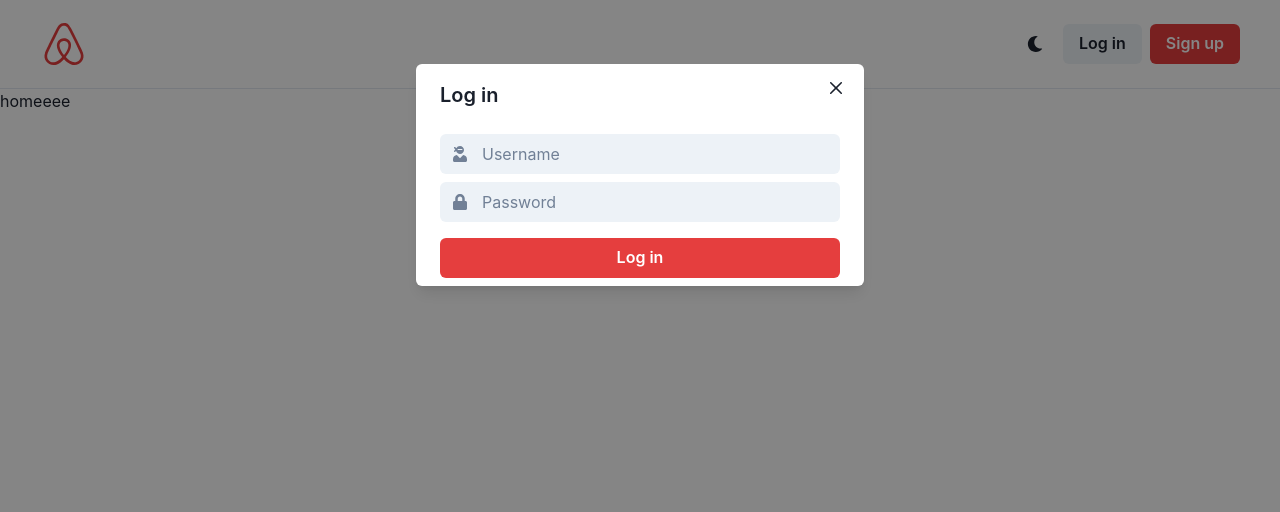
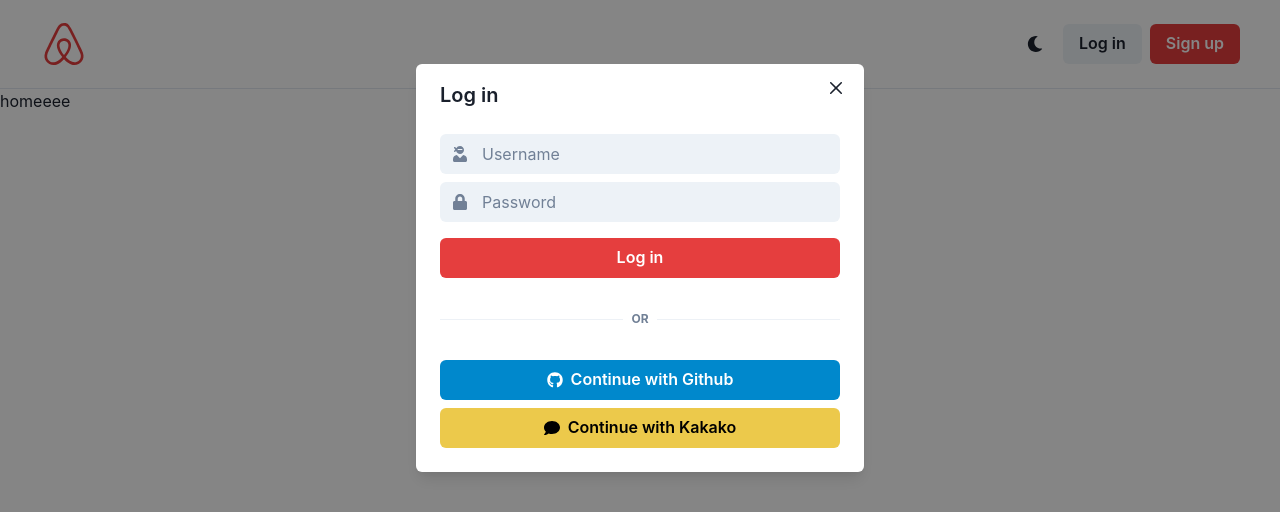
Before and after one commit to Hwannni/airbnb-clone-frontend, a React (Create React App) app: page / in a window 1280 px wide. Both pictures are taken after a click on the button "Log in". Shown: the top 512 px of the page. Built offline with nearby package versions, Linux system fonts and the light colour scheme.

Commit message:
18_2_Sign_Up_Modal

```diff
--- /dev/null
+++ b/src/components/Header.tsx
@@ -0,0 +1,52 @@
+import {
+  Box,
+  Button,
+  HStack,
+  IconButton,
+  useDisclosure,
+} from "@chakra-ui/react";
+import { Link } from "react-router-dom";
+import { FaAirbnb, FaMoon } from "react-icons/fa";
+import LoginModal from "./LoginModal";
+import SignUpModal from "./SignUpModal";
+
+export default function Header() {
+  const {
+    isOpen: isLoginOpen,
+    onClose: onLoginClose,
+    onOpen: onLoginOpen,
+  } = useDisclosure();
+  const {
+    isOpen: isSignUpOpen,
+    onClose: onSignUpClose,
+    onOpen: onSignUpOpen,
+  } = useDisclosure();
+  return (
+    <HStack
+      justifyContent={"space-between"}
+      py={5}
+      px={10}
+      borderBottomWidth={1}
+    >
+      <Box color="red.500">
+        <Link to={"/"}>
+          <FaAirbnb size={"48"} />
+        </Link>
+      </Box>
+      <HStack spacing={2}>
+        <IconButton
+          variant={"ghost"}
+          aria-label="Toggle dark mode"
+          icon={<FaMoon />}
+        />
+        <Button onClick={onLoginOpen}>Log in</Button>
+        <Button onClick={onSignUpOpen} colorScheme={"red"}>
+          Sign up
+        </Button>
+        {/* 페이지를 조금 더 어둡게하여, Modal이 강조됨 */}
+      </HStack>
+      <LoginModal isOpen={isLoginOpen} onClose={onLoginClose} />
+      <SignUpModal isOpen={isSignUpOpen} onClose={onSignUpClose} />
+    </HStack>
+  );
+}
--- /dev/null
+++ b/src/components/LoginModal.tsx
@@ -0,0 +1,61 @@
+import {
+  Box,
+  Button,
+  Input,
+  InputGroup,
+  InputLeftElement,
+  Modal,
+  ModalBody,
+  ModalCloseButton,
+  ModalContent,
+  ModalHeader,
+  ModalOverlay,
+  VStack,
+} from "@chakra-ui/react";
+import { FaUserNinja, FaLock } from "react-icons/fa";
+import SocialLogin from "./SocialLogin";
+
+interface LoginModalProps {
+  isOpen: boolean;
+  onClose: () => void;
+}
+
+export default function LoginModal({ isOpen, onClose }: LoginModalProps) {
+  return (
+    <Modal onClose={onClose} isOpen={isOpen}>
+      <ModalOverlay />
+      <ModalContent>
+        <ModalHeader>Log in</ModalHeader>
+        <ModalCloseButton />
+        <ModalBody>
+          <VStack>
+            <InputGroup size={"md"}>
+              <InputLeftElement
+                children={
+                  <Box color="gray.500">
+                    <FaUserNinja />
+                  </Box>
+                }
+              />
+              <Input variant={"filled"} placeholder="Username" />
+            </InputGroup>
+            <InputGroup>
+              <InputLeftElement
+                children={
+                  <Box color="gray.500">
+                    <FaLock />
+                  </Box>
+                }
+              />
+              <Input variant={"filled"} placeholder="Password" />
+            </InputGroup>
+          </VStack>
+          <Button mt={4} colorScheme={"red"} w="100%">
+            Log in
+          </Button>
+          <SocialLogin />
+        </ModalBody>
+      </ModalContent>
+    </Modal>
+  );
+}
--- a/src/components/Root.tsx
+++ b/src/components/Root.tsx
@@ -1,86 +1,14 @@
-import {
-  Box,
-  Button,
-  HStack,
-  IconButton,
-  Input,
-  InputGroup,
-  InputLeftElement,
-  Modal,
-  ModalBody,
-  ModalCloseButton,
-  ModalContent,
-  ModalFooter,
-  ModalHeader,
-  ModalOverlay,
-  useDisclosure,
-  VStack,
-} from "@chakra-ui/react";
-import { Link, Outlet } from "react-router-dom";
-import { FaAirbnb, FaMoon, FaUserNinja, FaLock } from "react-icons/fa";
+import { Box } from "@chakra-ui/react";
+import { Outlet } from "react-router-dom";
+import Header from "./Header";
 
-
-{/* Outlet은 루트의 중앙에 우리가 렌더링 하고싶은 컴포넌트를 위치시킨다. */}
+{
+  /* Outlet은 루트의 중앙에 우리가 렌더링 하고싶은 컴포넌트를 위치시킨다. */
+}
 export default function Root() {
-  const{ isOpen, onClose, onOpen } = useDisclosure();
   return (
     <Box>
-      <HStack
-        justifyContent={"space-between"}
-        py={5}
-        px={10}
-        borderBottomWidth={1}
-      >
-        <Box color="red.500">
-          <Link to={"/"}>
-            <FaAirbnb size={"48"} />
-          </Link>
-        </Box>
-        <HStack spacing={2}>
-          <IconButton
-            variant={"ghost"}
-            aria-label="Toggle dark mode"
-            icon={<FaMoon />}
-          />
-          <Button onClick={onOpen}>Log in</Button>
-          <Button colorScheme={"red"}>Sign up</Button>
-          {/* 페이지를 조금 더 어둡게하여, Modal이 강조됨 */}
-          </HStack>
-        <Modal onClose={onClose} isOpen={isOpen}>
-          <ModalOverlay />
-          <ModalContent>
-            <ModalHeader>Log in</ModalHeader>
-            <ModalCloseButton />
-            <ModalBody>
-              <VStack>
-                <InputGroup size={"md"}>
-                  <InputLeftElement
-                    children={
-                      <Box color="gray.500">
-                        <FaUserNinja />
-                      </Box>
-                    }
-                  />
-                  <Input variant={"filled"} placeholder="Username" />
-                </InputGroup>
-                <InputGroup>
-                  <InputLeftElement
-                    children={
-                      <Box color="gray.500">
-                        <FaLock />
-                      </Box>
-                    }
-                  />
-                  <Input variant={"filled"} placeholder="Password" />
-                </InputGroup>
-              </VStack>
-              <Button mt={4} colorScheme={"red"} w="100%">
-                Log in
-              </Button>
-            </ModalBody>
-          </ModalContent>
-        </Modal>
-      </HStack>
+      <Header />
       <Outlet />
     </Box>
   );
--- /dev/null
+++ b/src/components/SignUpModal.tsx
@@ -0,0 +1,81 @@
+import {
+  Box,
+  Button,
+  Input,
+  InputGroup,
+  InputLeftElement,
+  Modal,
+  ModalBody,
+  ModalCloseButton,
+  ModalContent,
+  ModalHeader,
+  ModalOverlay,
+  VStack,
+} from "@chakra-ui/react";
+import { FaUserNinja, FaLock, FaEnvelope, FaUserSecret } from "react-icons/fa";
+import SocialLogin from "./SocialLogin";
+
+interface SignUpModalProps {
+  isOpen: boolean;
+  onClose: () => void;
+}
+
+export default function SignUpModal({ isOpen, onClose }: SignUpModalProps) {
+  return (
+    <Modal onClose={onClose} isOpen={isOpen}>
+      <ModalOverlay />
+      <ModalContent>
+        <ModalHeader>Sign in</ModalHeader>
+        <ModalCloseButton />
+        <ModalBody>
+          <VStack>
+            <InputGroup size={"md"}>
+              <InputLeftElement
+                children={
+                  <Box color="gray.500">
+                    <FaUserSecret />
+                  </Box>
+                }
+              />
+              <Input variant={"filled"} placeholder="Name" />
+            </InputGroup>
+            <InputGroup size={"md"}>
+              <InputLeftElement
+                children={
+                  <Box color="gray.500">
+                    <FaEnvelope />
+                  </Box>
+                }
+              />
+              <Input variant={"filled"} placeholder="Email" />
+            </InputGroup>
+            <InputGroup size={"md"}>
+              <InputLeftElement
+                children={
+                  <Box color="gray.500">
+                    <FaUserNinja />
+                  </Box>
+                }
+              />
+              <Input variant={"filled"} placeholder="Username" />
+            </InputGroup>
+            <InputGroup>
+              <InputLeftElement
+                children={
+                  <Box color="gray.500">
+                    <FaLock />
+                  </Box>
+                }
+              />
+              <Input variant={"filled"} placeholder="Password" />
+            </InputGroup>
+          </VStack>
+          <Button mt={4} colorScheme={"red"} w="100%">
+            Log in
+          </Button>
+          <SocialLogin />
+        </ModalBody>
+      </ModalContent>
+    </Modal>
+  );
+}
--- /dev/null
+++ b/src/components/SocialLogin.tsx
@@ -0,0 +1,24 @@
+import { Box, Button, Divider, HStack, Text, VStack } from "@chakra-ui/react";
+import { FaComment, FaGithub } from "react-icons/fa";
+
+export default function SocialLogin() {
+  return (
+    <Box mb={4}>
+      <HStack my={8}>
+        <Divider />
+        <Text textTransform={"uppercase"} color="gray.500" fontSize="xs" as="b">
+          Or
+        </Text>
+        <Divider />
+      </HStack>
+      <VStack>
+        <Button w="100%" leftIcon={<FaGithub />} colorScheme={"telegram"}>
+          Continue with Github
+        </Button>
+        <Button w="100%" leftIcon={<FaComment />} colorScheme={"yellow"}>
+          Continue with Kakako
+        </Button>
+      </VStack>
+    </Box>
+  );
+}
```
